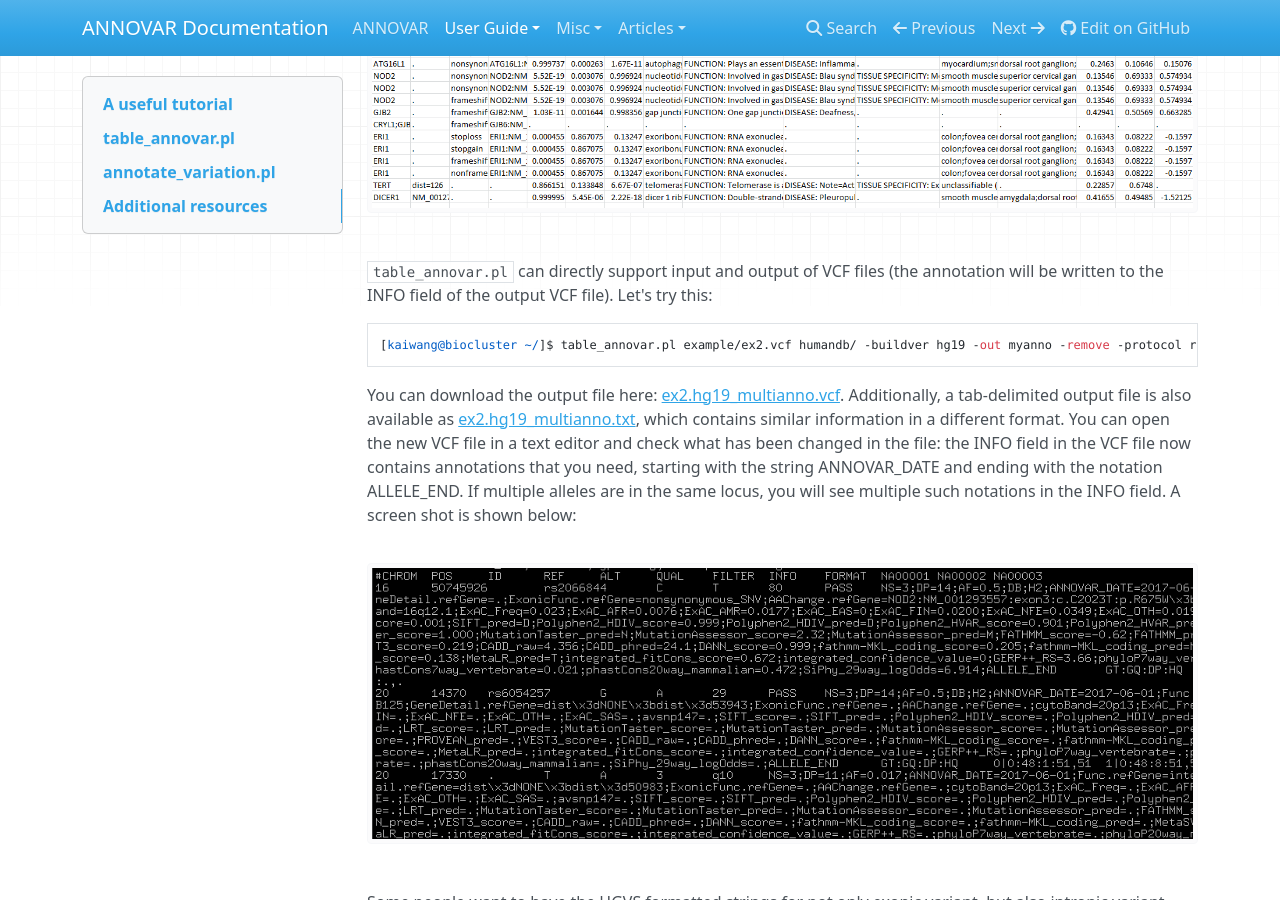
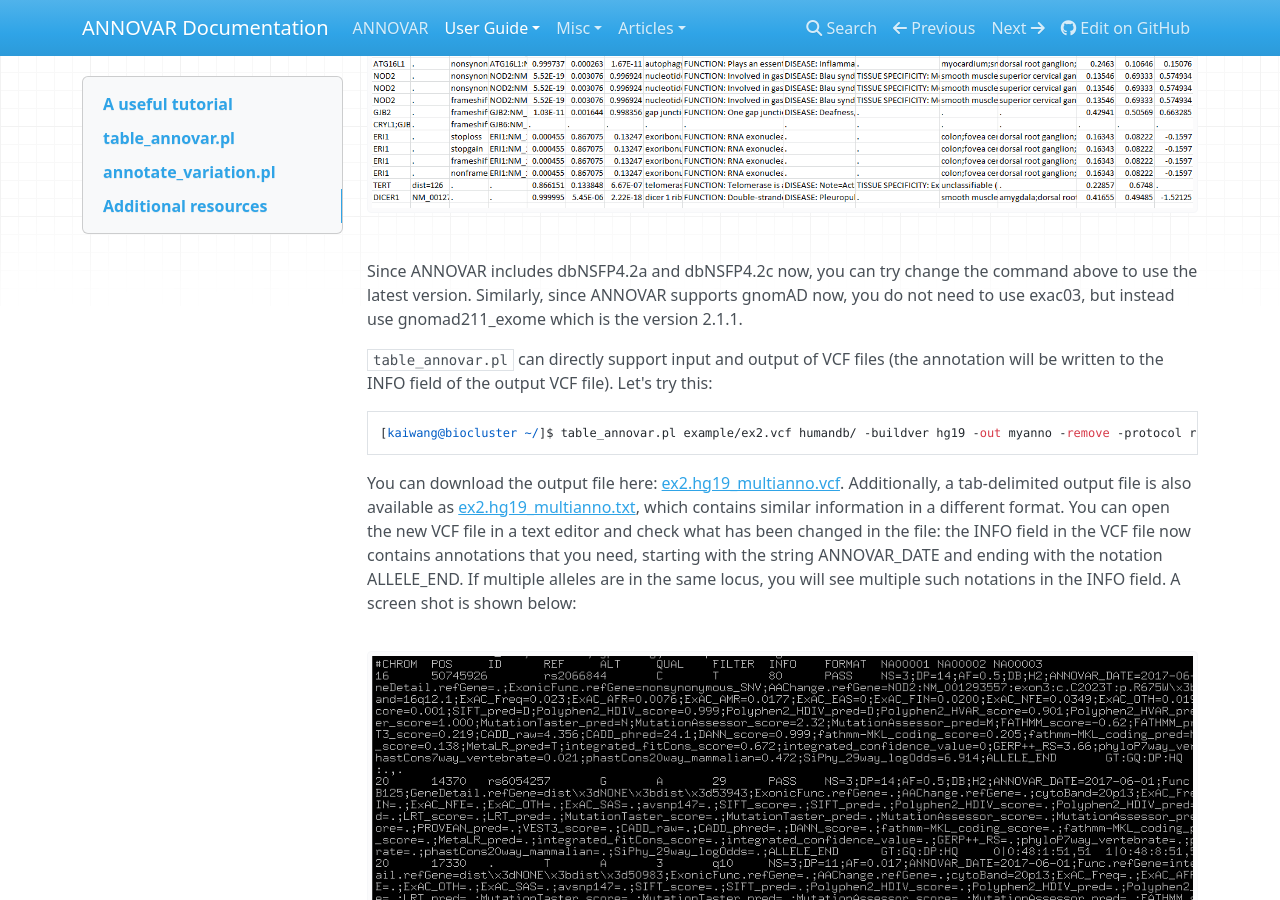
Before and after one commit to WGLab/doc-ANNOVAR, an MkDocs documentation site: the page built from docs/user-guide/startup.md, in a window 1280 px wide and 900 px high, scrolled down 2193 px. Built offline with MkDocs 1.6.1, drawn with Linux system fonts in a browser that asks for light colours; nearby versions of some CDN libraries; comment, search, counter and statistics services are not loaded.

Commit message:
Update startup.md

```diff
--- a/docs/user-guide/startup.md
+++ b/docs/user-guide/startup.md
@@ -43,7 +43,7 @@ The header line starts with `#`. The cross-reference file then contains 15 types
 
 ![table_annovar_fullxref](../img/table_annovar_fullxref.PNG)
 
-
+Since ANNOVAR includes dbNSFP4.2a and dbNSFP4.2c now, you can try change the command above to use the latest version. Similarly, since ANNOVAR supports gnomAD now, you do not need to use exac03, but instead use gnomad211_exome which is the version 2.1.1.
 
 `table_annovar.pl` can directly support input and output of VCF files (the annotation will be written to the INFO field of the output VCF file). Let's try this:
 
```
